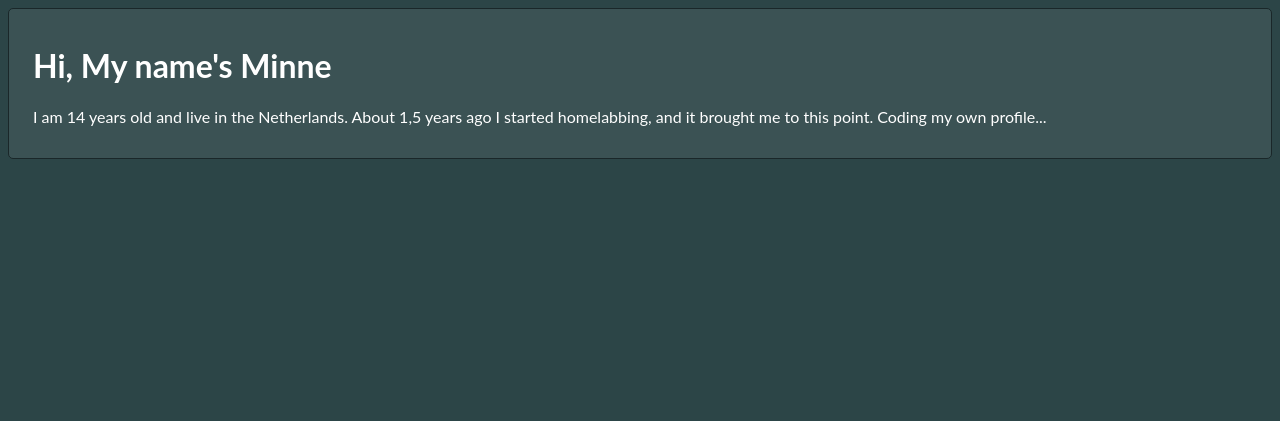
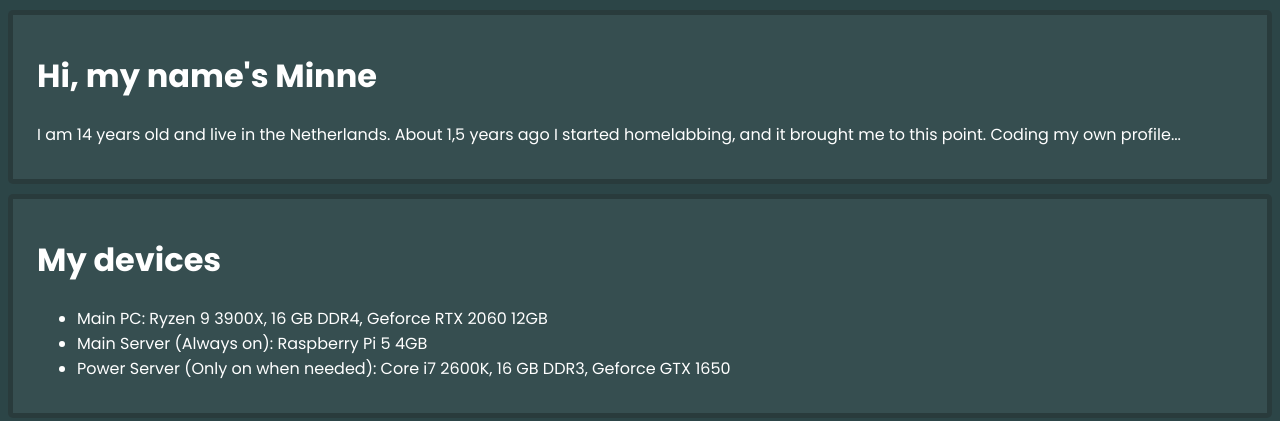
Before and after one commit to minnem38/minnem38, a plain HTML site: page index.html in a window 1280 px wide. Drawn offline with Linux system fonts and the light colour scheme.

Commit message:
Add some css and device list.

```diff
--- a/index.html
+++ b/index.html
@@ -7,8 +7,16 @@
 </head>
 <body>
 <div class="box">
-    <h1>Hi, My name's Minne</h1>
+    <h1>Hi, my name's Minne</h1>
     <p>I am 14 years old and live in the Netherlands. About 1,5 years ago I started homelabbing, and it brought me to this point. Coding my own profile...</p>
+</div>
+<div class="box">
+    <h1>My devices</h1>
+    <ul>
+        <li>Main PC: Ryzen 9 3900X, 16 GB DDR4, Geforce RTX 2060 12GB</li>
+        <li>Main Server (Always on): Raspberry Pi 5 4GB</li>
+        <li>Power Server (Only on when needed): Core i7 2600K, 16 GB DDR3, Geforce GTX 1650</li>
+    </ul>
 </div>
 </body>
 </html>
--- a/styles.css
+++ b/styles.css
@@ -1,11 +1,14 @@
+@import url('https://fonts.googleapis.com/css2?family=Poppins:wght@100;300;400;500;600;700&display=swap');
+
 body {
     background: #2c4547;
 }
 .box {
-    border: 1px solid #1a2729;
+    border: 5px solid rgba(0, 0, 0, 0.25);
     border-radius: 5px;
     padding: 1rem 1.5rem;
-    background: rgba(255, 255, 255, 0.07);
+    background: rgba(255, 255, 255, 0.05);
     color: white;
-    font-family: Lato, sans-serif;
+    font-family: 'Poppins', sans-serif;
+    margin-top: 10px;
 }
```
